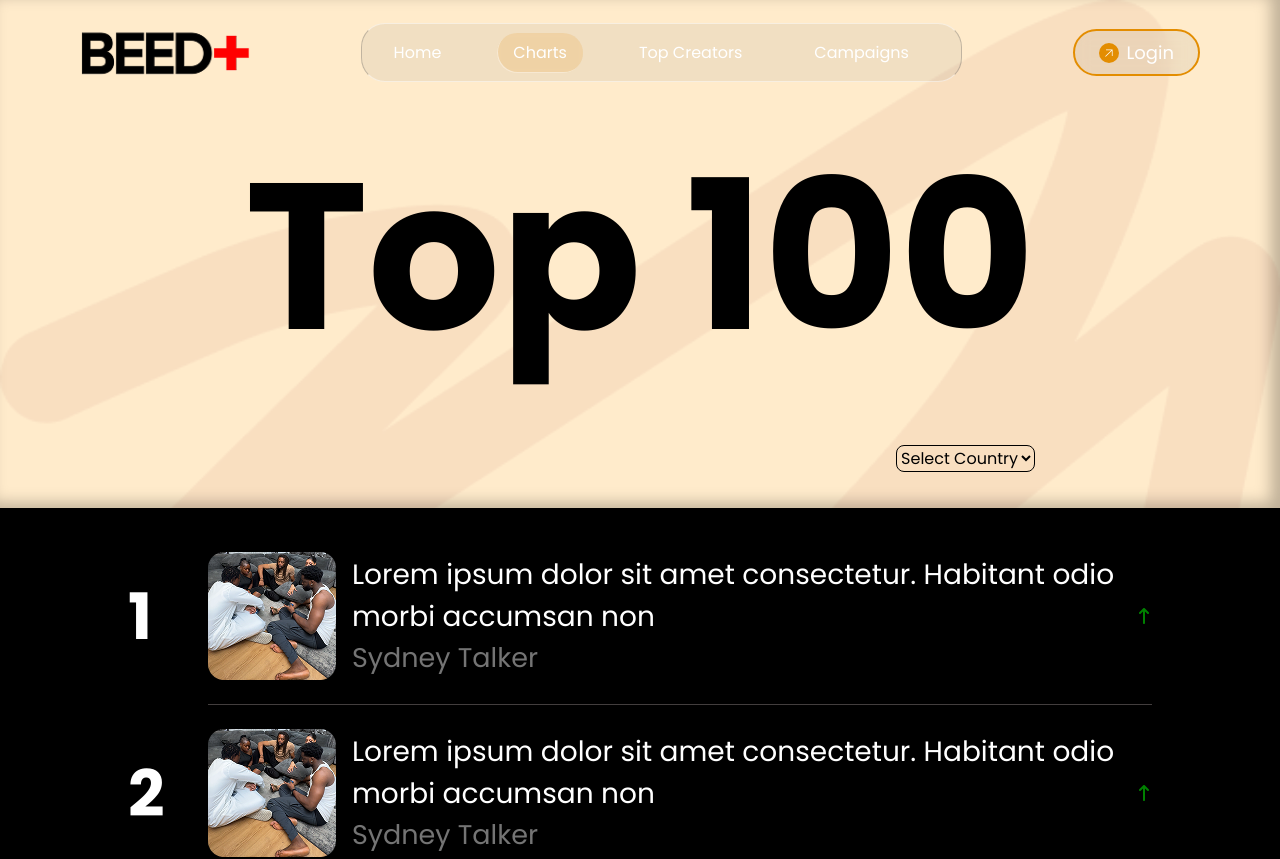
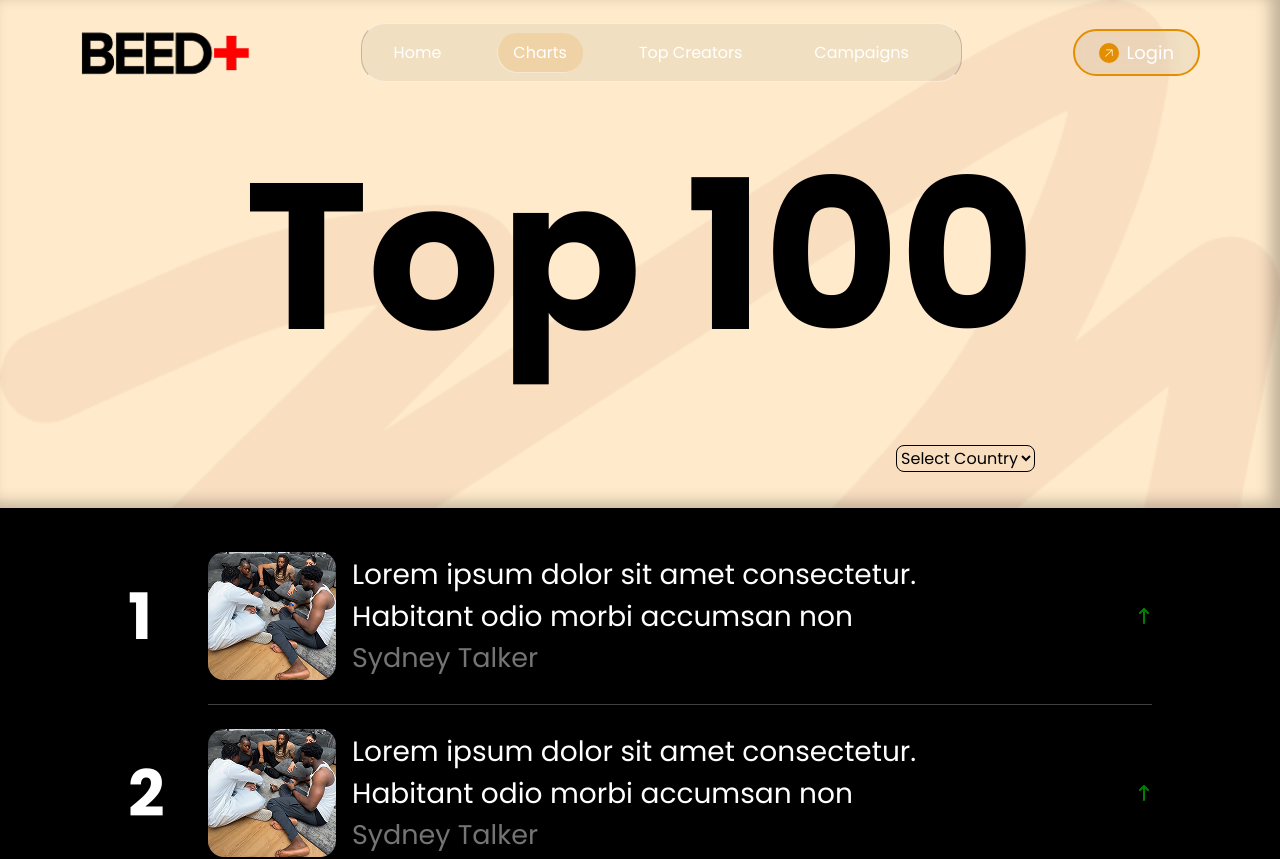
Before and after one commit to Beed-Plus/Beed-Plus-Frontend, a React (Vite) app: page /charts/top100 in a window 1280 px wide. Shown: the top 859 px of the page. Built offline with nearby package versions, Linux system fonts and the light colour scheme.

Commit message:
fixing pixels

```diff
--- a/src/components/VideoRankingComponent/index.tsx
+++ b/src/components/VideoRankingComponent/index.tsx
@@ -7,14 +7,14 @@ interface VRCInterface {
 
 export default function VideoRankingComponent(props: VRCInterface){
     return(
-        <div className="text-white flex gap-5 items-center justify-between w-[90vw] lg:w-[80vw]">
+        <div className="text-white flex gap-8 items-center justify-between w-[90vw] lg:w-[80vw]">
             <div className="text-[20px] lg:text-[64px] font-bold">{props.position}</div>
             <div className="flex gap-4 items-center justify-center border-b-[1px] py-2 lg:py-6 border-[#433E3E]">
                 <img src={Images.rankingImg} alt="" className="w-[55px] h-[55px] lg:w-[128px] lg:h-[128px]" />
                 <div className="w-[60vw]">
-                    <div className="text-[15px] lg:text-[28px] line-clamp-2">
+                    <p className="text-[15px] w-[85%] lg:text-[28px] line-clamp-2">
                         Lorem ipsum dolor sit amet consectetur. Habitant odio morbi accumsan non
-                    </div>
+                    </p>
                     <p className="text-[12px] lg:text-[27px] text-[#747474]">
                         Sydney Talker
                     </p>
```
